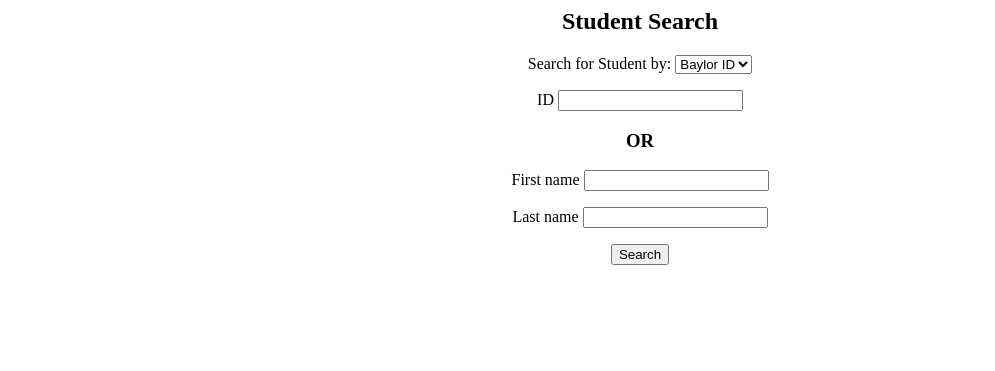
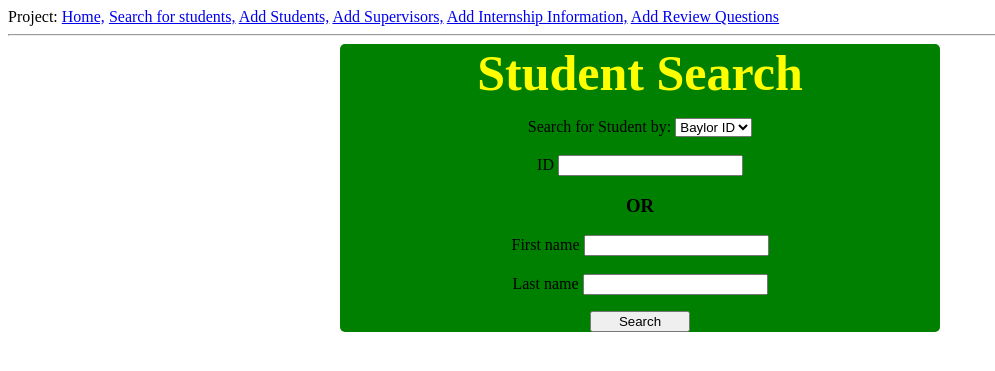
Before and after one commit to thisnotBryanL/RelationalDatabase, a Flask app: page /studentQuery in a window 1280 px wide. Shown: the top 371 px of the page, without its empty margins (0-995 px from the left). Run offline with Flask 2, Linux system fonts and the light colour scheme; parts of the project's set-up code (start-up, migrations or seed data) failed here and were passed over; some libraries are stand-ins or nearby versions.

Commit message:
Added links to the top of every page

```diff
--- a/Bootstrap_Form/templates/studentQueryHome.html
+++ b/Bootstrap_Form/templates/studentQueryHome.html
@@ -1,44 +1,129 @@
-<doctype html>
-  <center>
-<head>
-    <title>Student Search</title>
+<!DOCTYPE html>
+<head xmlns:onClick="http://www.w3.org/1999/xhtml">
+	<title id ="title">Student Search</title>
 </head>
 
-<h2>Student Search</h2>
+<style>
+.bryan {
+	background: green;
+	display: block;
+	margin: 0 auto;
+	text-align: center;
+	max-width: 600px;
+	border-radius: 5px;
 
+}
+
+.flashes {
+	color: #fff;
+}
+
+h2.bryan-header {
+	font-size: 50px;
+	margin: 0 auto;
+	padding: 0px;
+    color: yellow;
+}
+
+#title{
+  font-size: large;
+}
+
+.SubmitBtn{
+  width: 100px;
+}
+</style>
+
+<body>
+  <div>
+    Project:
+    <a href="{{ url_for('index') }}">Home,</a>
+    <a href="{{ url_for('studentQueryHomePage') }}">Search for students,</a>
+    <a href="{{ url_for('studentInfo') }}">Add Students,</a>
+    <a href="{{ url_for('supervisorInfo') }}">Add Supervisors,</a>
+    <a href="{{ url_for('internshipInfo') }}">Add Internship Information,</a>
+    <a href="{{ url_for('SupInternReviewInfo') }}">Add Review Questions</a>
+  </div>
+  <hr>
+	<div class="bryan">
+		<h2 class="bryan-header">Student Search</h2>
+		<ul class="flashes">
 			{% with messages = get_flashed_messages() %}
             {% if messages %}
-    <ul class=flashes>
               {% for message in messages %}
                 <li>{{ message }}</li>
               {% endfor %}
               </ul>
               {% endif %}
         {% endwith %}
+		</ul>
+		{% from "_formhelpers.html" import render_field %}
+		<form method="post">
 
-{% from "_formhelpers.html" import render_field %}
-<form method=post>
+				{{form.select.label}} {{ form.select}}<br><br>
+				{{form.search.label}} {{ form.search}}<br>
 
-  <dl>
+                <h3>OR</h3>
 
-    {{form.select.label}}
-    {{ form.select}}
-    <p>
-      {{form.search.label}}
-      {{ form.search}}
-    <p>
-    <h3>OR</h3>
-    <p>
-    {{form.firstName.label}}
-    {{form.firstName}}
-
-    <p>
-    {{form.lastName.label}}
-    {{form.lastName}}
-  </dl>
+                {{form.firstName.label}} {{form.firstName}}<br><br>
+                {{form.lastName.label}} {{form.lastName}}<br>
 
 
-  <p><input type=submit value=Search>
+			<p><input class ="SubmitBtn" type="submit" value="Search"></p>
 		</form>
-    </center>
-</doctype>
+	</div><!---END DIV CLASS BRYAN--->
+
+<!--- BEGIN SCRIPTS GO IN-BETWEEN HERE --->
+<script>
+function add() {
+
+//Create an input type dynamically.
+var element = document.createElement("input");
+
+//Create Labels
+var label = document.createElement("Label");
+label.innerHTML = "New Label";
+
+//Assign different attributes to the element.
+element.setAttribute("type", "text");
+element.setAttribute("value", "");
+element.setAttribute("name", "Test Name");
+element.setAttribute("style", "width:200px");
+
+label.setAttribute("style", "font-weight:normal");
+
+// 'foobar' is the div id, where new fields are to be added
+var foo = document.getElementById("fooBar");
+
+//Append the element in page (in span).
+foo.appendChild(label);
+foo.appendChild(element);
+}
+
+</script>
+<!--- END SCRIPTS GO IN-BETWEEN HERE --->
+
+</body>
+</html>
+
+<!--- EXAMPLE OF CLASSES ---
+	<div class="bryan">
+
+		<div class="josh">
+
+			<p class="headline"></p>
+
+		</div>
+
+	</div>
+
+	<div class="bryan">
+
+		<div class="josh">
+
+			<p class="headline"></p>
+
+		</div>
+
+	</div>
+--- EXAMPLE OF CLASSES --->
--- a/Bootstrap_Form/templates/studentResults.html
+++ /dev/null
@@ -1,4 +0,0 @@
-<doctype html>
-<title>Search Results - Student Database</title>
-{{ table }}
-</doctype>
```
Also changed, not shown: Bootstrap_Form/templates/SupervisorInternReviewQ.html (+10 -0 lines), Bootstrap_Form/templates/internship.html (+10 -1 lines), Bootstrap_Form/templates/results.html (+17 -5 lines), Bootstrap_Form/templates/submit.html (+10 -1 lines), Bootstrap_Form/templates/supervisor.html (+10 -0 lines), Bootstrap_Form/templates/yearForm.html (+18 -4 lines), Marquise_Working_Flask/static/style.css (+27 -3 lines). Lines whose indentation alone changed are shown as unchanged.
